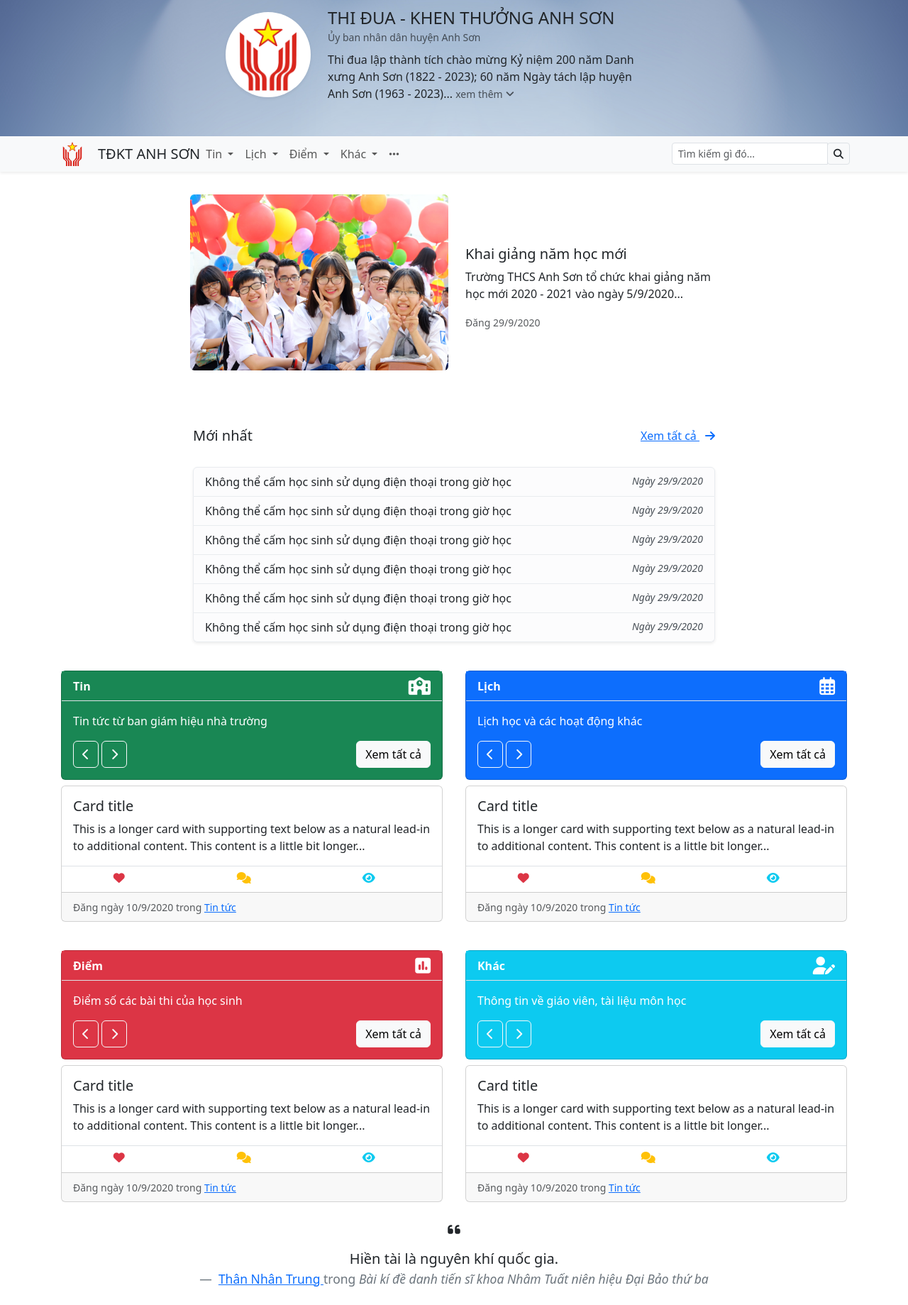
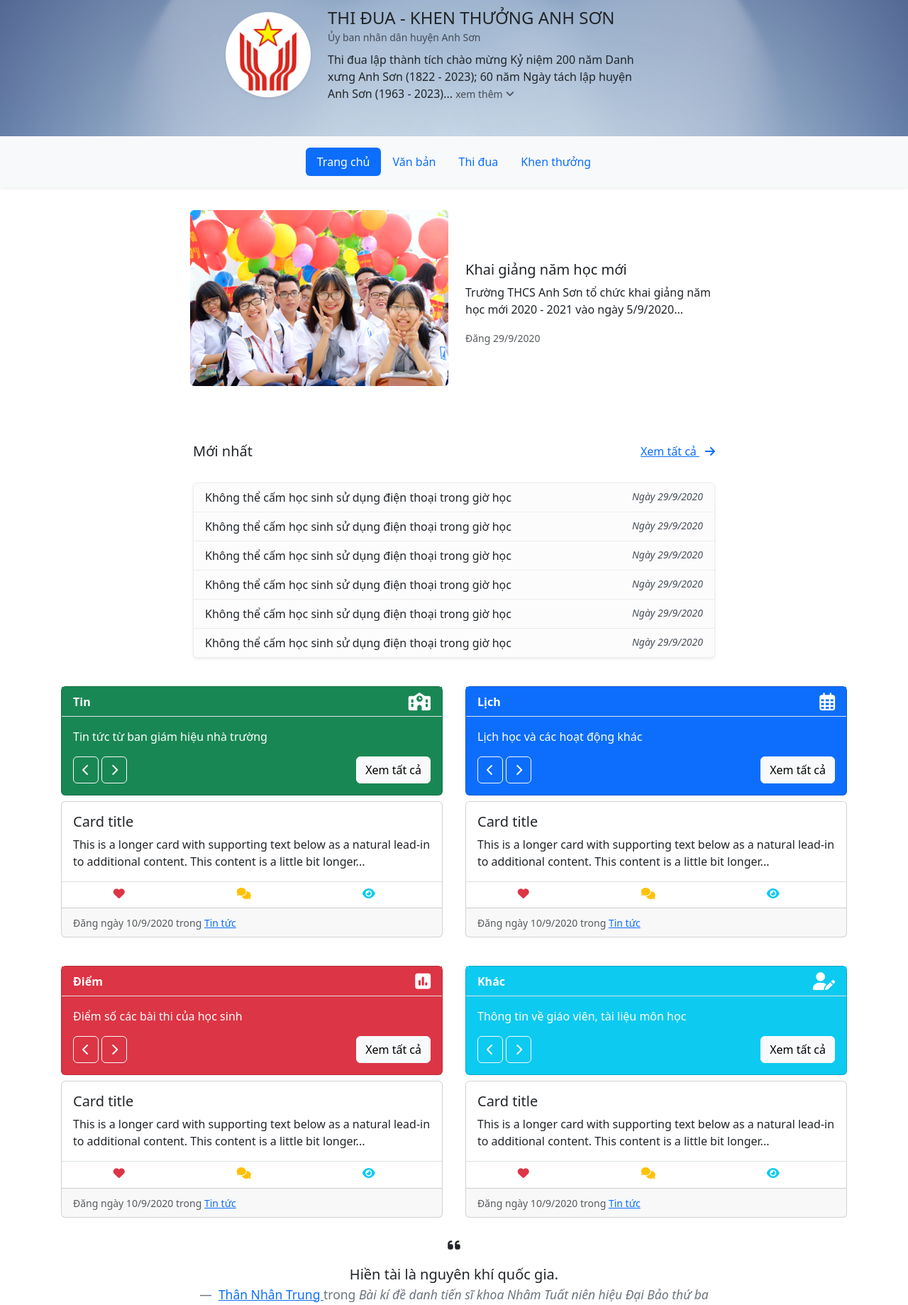
Before and after one commit to 1nguyenhuuhieu/thiduaanhson, a Django app: page / in a window 1280 px wide. Shown: the part 132-1971 px from the top of the page at 71% size. Run offline with Django 4.2, Linux system fonts and the light colour scheme; some libraries are stand-ins or nearby versions; some web fonts are replaced.

Commit message:
Update base.html

```diff
--- a/thiduaanhson/blog/templates/base.html
+++ b/thiduaanhson/blog/templates/base.html
@@ -98,125 +98,20 @@
   </div>
   <!-- end hidden on smaller screen than lg -->
   <!-- nav bar -->
-  <nav class="navbar navbar-expand-lg navbar-light bg-light  py-0 sticky-top shadow-sm ">
-    <div class="container">
-      <a class="navbar-brand" href="#"><img src="{% static 'imgs/logo_nobackground.png' %}" alt="" width=40px></a>
-      <h5 class="m-0">TĐKT ANH SƠN</h5>
-      <div>
-        <button class="navbar-toggler border-0" type="button" data-toggle="collapse"
-          data-target="#navbarToggleExternalContent" aria-controls="navbarToggleExternalContent" aria-expanded="false"
-          aria-label="Toggle navigation">
-          <i class="fas fa-search"></i>
-        </button>
-        <button class="navbar-toggler border-0" type="button" data-toggle="collapse"
-          data-target="#navbarSupportedContent" aria-controls="navbarSupportedContent" aria-expanded="false"
-          aria-label="Toggle navigation">
-          <i class="fas fa-ellipsis-h"></i>
-        </button>
-      </div>
-      <div class="collapse navbar-collapse" id="navbarSupportedContent">
-        <ul class="navbar-nav me-auto">
-          <!-- <li class="nav-item">
-          <a class="nav-link" href="#">Link</a>
-        </li> -->
-          <li class="nav-item  dropdown">
-            <a class="nav-link dropdown-toggle" id="navbarDropdown" role="button" data-toggle="dropdown"
-              aria-haspopup="true" aria-expanded="false">
-              Tin
-            </a>
-            <div class="dropdown-menu" aria-labelledby="navbarDropdown">
-              <a class="dropdown-item" href="/tin">Tất cả</a>
-              <div class="dropdown-divider"></div>
-              <a class="dropdown-item" href="/ád">Thông báo</a>
-              <a class="dropdown-item" href="ádfsdf">thông báo 2</a>
-            </div>
-          </li>
-          <li class="nav-item  dropdown">
-            <a class="nav-link dropdown-toggle" id="navbarDropdown" role="button" data-toggle="dropdown"
-              aria-haspopup="true" aria-expanded="false">
-              Lịch
-            </a>
-            <div class="dropdown-menu" aria-labelledby="navbarDropdown">
-              <a class="dropdown-item" href="/tin">Tất cả</a>
-              <div class="dropdown-divider"></div>
-              <a class="dropdown-item" href="/ád">Thông báo</a>
-              <a class="dropdown-item" href="ádfsdf">thông báo 2</a>
-            </div>
-          </li>
-          <li class="nav-item  dropdown">
-            <a class="nav-link dropdown-toggle" id="navbarDropdown" role="button" data-toggle="dropdown"
-              aria-haspopup="true" aria-expanded="false">
-              Điểm
-            </a>
-            <div class="dropdown-menu" aria-labelledby="navbarDropdown">
-              <a class="dropdown-item" href="/tin">Tất cả</a>
-              <div class="dropdown-divider"></div>
-              <a class="dropdown-item" href="/ád">Thông báo</a>
-              <a class="dropdown-item" href="ádfsdf">thông báo 2</a>
-            </div>
-          </li>
-          <li class="nav-item  dropdown">
-            <a class="nav-link dropdown-toggle" id="navbarDropdown" role="button" data-toggle="dropdown"
-              aria-haspopup="true" aria-expanded="false">
-              Khác
-            </a>
-            <div class="dropdown-menu" aria-labelledby="navbarDropdown">
-              <a class="dropdown-item" href="/tin">Tất cả</a>
-              <div class="dropdown-divider"></div>
-              <a class="dropdown-item" href="/ád">Thông báo3</a>
-              <a class="dropdown-item" href="ádfsdf">thông báo 24</a>
-            </div>
-          </li>
-          <li class="nav-item dropdown">
-            <a class="nav-link " href="#" id="navbarDropdown" role="button" data-toggle="dropdown" aria-haspopup="true"
-              aria-expanded="false">
-              <i class="fas fa-ellipsis-h"></i>
-            </a>
-            <div class="dropdown-menu" aria-labelledby="navbarDropdown">
-              <a class="dropdown-item" href="#">Tất cả</a>
-              <div class="dropdown-divider"></div>
-              <a class="dropdown-item" href="#">Thông báo từ nhà trường</a>
-              <a class="dropdown-item" href="#">Bài viết từ Giáo Viên</a>
-              <a class="dropdown-item" href="#">Bài viết từ Học Sinh</a>
-            </div>
-          </li>
-        </ul>
-        <div class="d-none d-lg-block">
-          <form class="form-inline">
-            <div class="input-group mb-3 mb-lg-0 ">
-              <input type="search" class="form-control form-control-sm  border-right-0" placeholder="Tìm kiếm gì đó...">
-              <div class="input-group-append">
-                <button type="submit" class="btn btn-sm btn-outline-dark border "><i class="fas fa-search"></i></button>
-              </div>
-            </div>
-          </form>
-        </div>
-      </div>
-      <div class="collapse  w-100 pt-2 " id="navbarToggleExternalContent">
-        <div class="d-lg-none">
-          <form class="form-inline ">
-            <div class="input-group mb-3 mb-lg-0 ">
-              <input type="search" class="form-control  border-right-0" placeholder="Tìm kiếm gì đó...">
-              <div class="input-group-append">
-                <button type="submit" class="btn btn-sm btn-outline-dark border "><i class="fas fa-search"></i></button>
-              </div>
-            </div>
-          </form>
-        </div>
-      </div>
-    </div>
-  </nav>
-  <div class="d-lg-none bg-light sticky-top  ">
-    <div class="container">
-      <div class="row border-bottom border-top text-center py-1">
-        <div class="col "><a href="#" class="text-dark"><i class="fas fa-home"></i></a></div>
-        <div class="col "><a href="#" class="text-secondary">Tin</a></div>
-        <div class="col "><a href="#" class="text-secondary">Lịch</a></div>
-        <div class="col "><a href="#" class="text-secondary">Điểm</a></div>
-        <div class="col"><a href="#" class="text-secondary">Khác</a></div>
-      </div>
-    </div>
+  <div class="bg-light shadow-sm sticky-top">
+
+  <div class="container">
+    <header class="d-flex justify-content-center py-3">
+      <ul class="nav nav-pills">
+        <li class="nav-item"><a href="#" class="nav-link active" aria-current="page">Trang chủ</a></li>
+        <li class="nav-item"><a href="#" class="nav-link">Văn bản</a></li>
+        <li class="nav-item"><a href="#" class="nav-link">Thi đua</a></li>
+        <li class="nav-item"><a href="#" class="nav-link">Khen thưởng</a></li>
+      </ul>
+    </header>
   </div>
+</div>
+
   <!-- end nav bar -->
   <!-- heading news -->
   <section class="pt-lg-0 mt-1 mt-lg-0 pt-3">
```
